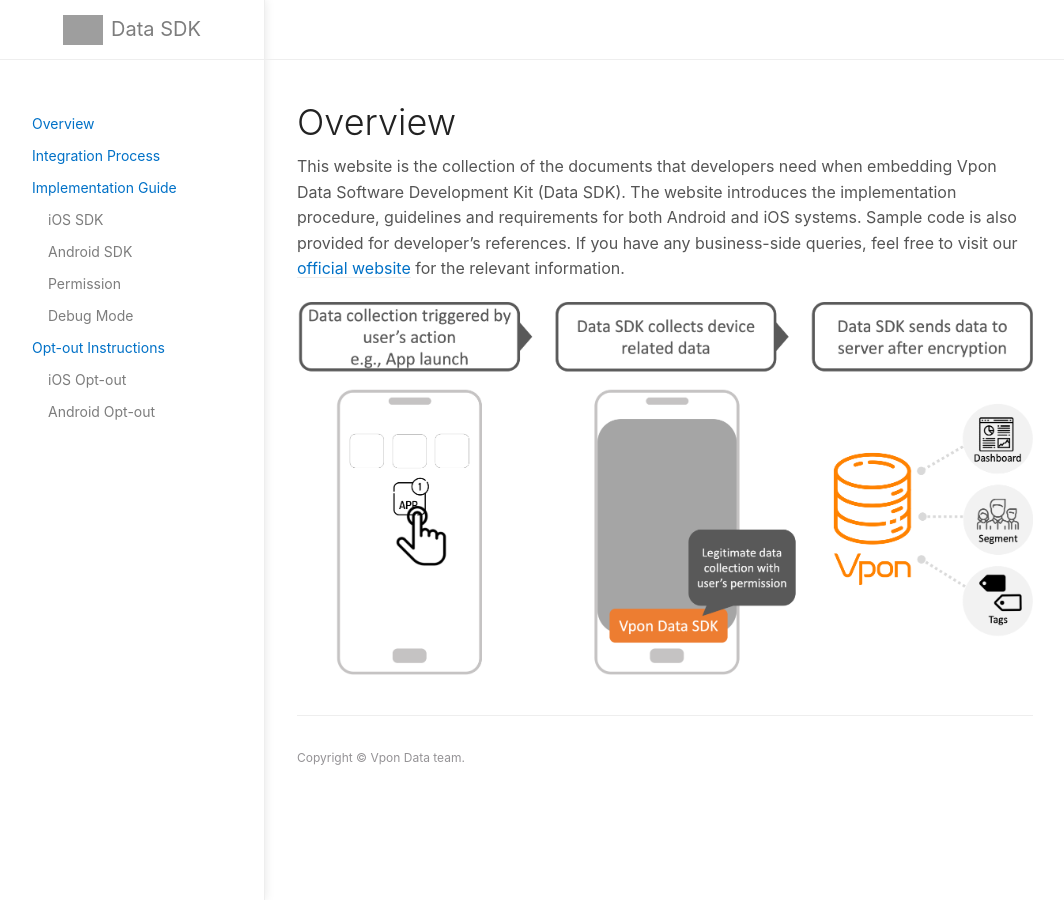
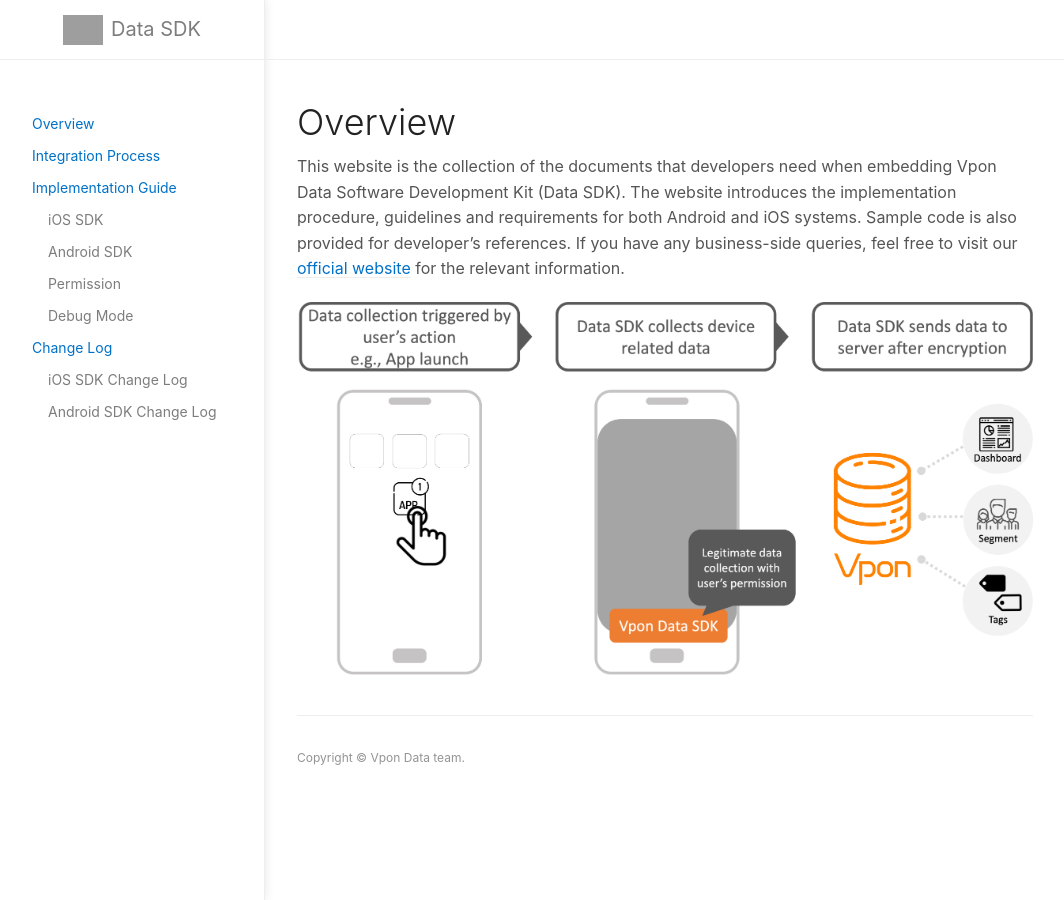
Before and after one commit to vpon-data/data-sdk, a Jekyll site: the page built from index.md, in a window 1280 px wide. Shown: the whole page, without its empty margins (107-1171 px from the left). Built offline with Jekyll 4.4.1, drawn with Linux system fonts in a browser that asks for light colours; grey boxes are pictures that could not be loaded.

Commit message:
Update menu.yml

```diff
--- a/_data/menu.yml
+++ b/_data/menu.yml
@@ -13,10 +13,10 @@
         url: /permission
       - page: Debug Mode
         url: /debug_mode
-  - page: Opt-out Instructions
-    url: /opt-out
+  - page: Change Log
+    url: /change_log
     subfolderitems:
-      - page: iOS Opt-out
-        url: /opt-out-ios
-      - page: Android Opt-out
-        url: /opt-out-android
+      - page: iOS SDK Change Log
+        url: /ios_cahnge_log
+      - page: Android SDK Change Log
+        url: /android_change_log
```
